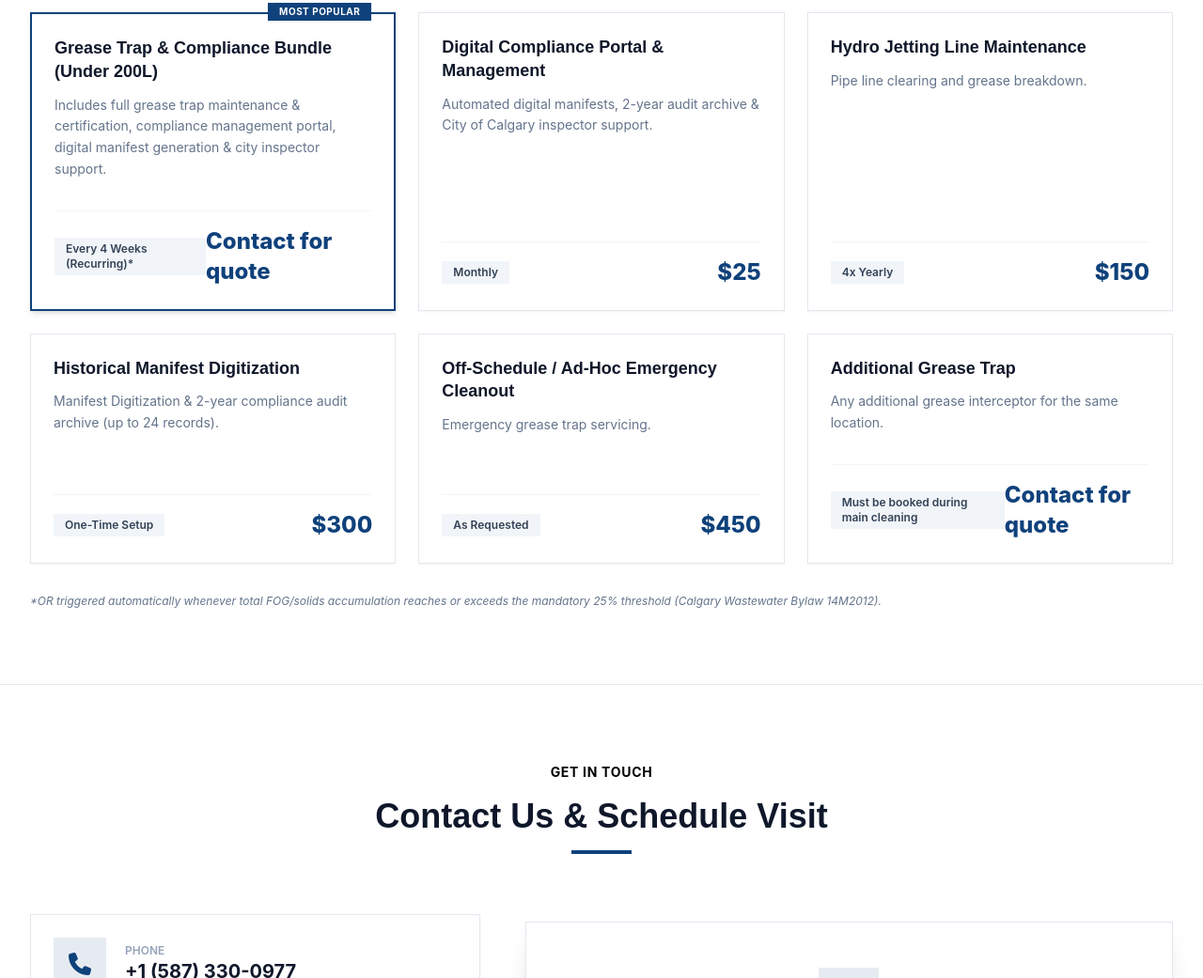
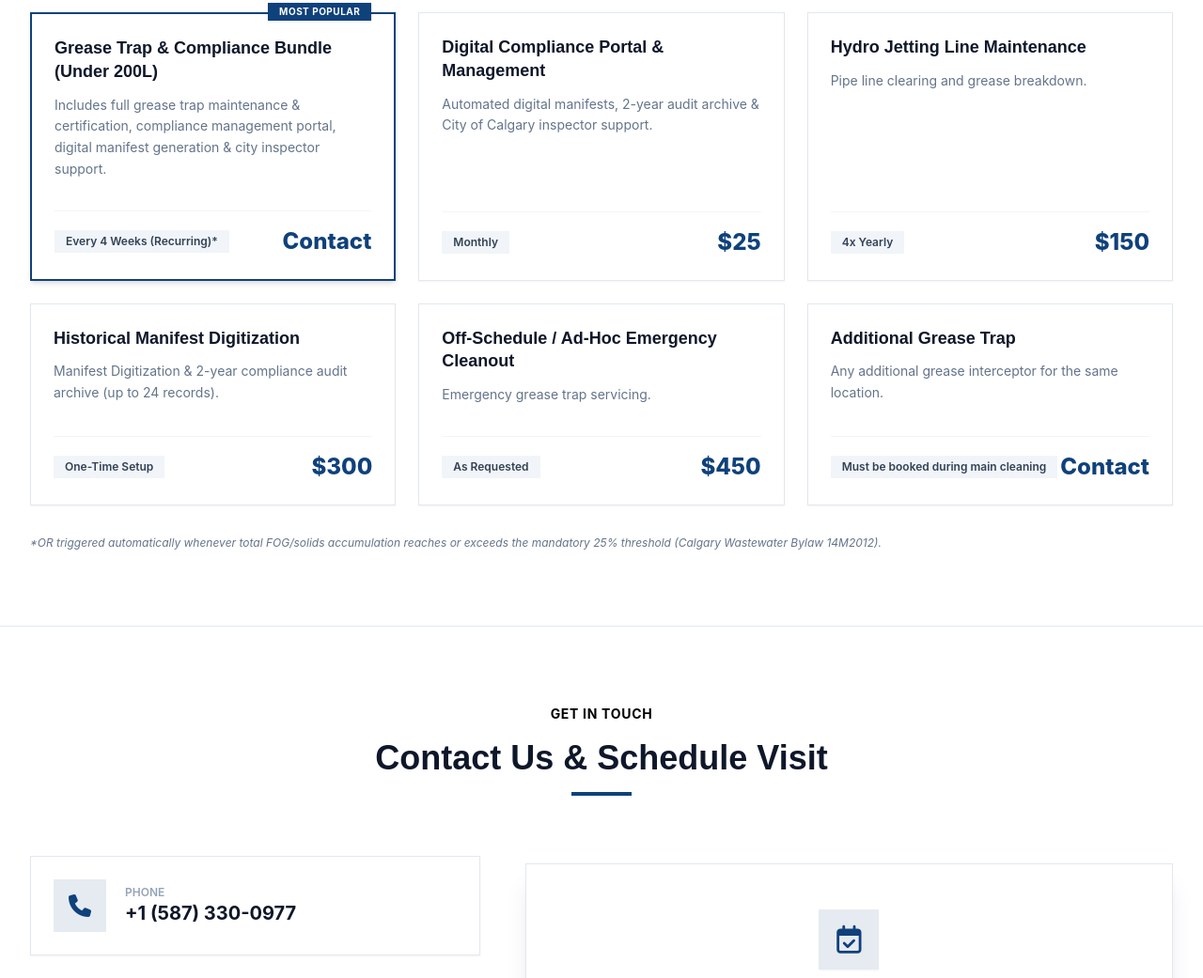
Before and after one commit to 2749736/m4K9x2, a plain HTML site: page index.html in a window 1280 px wide. Shown: the part 1563-2604 px from the top of the page at 94% size. Drawn offline with nearby package versions, Linux system fonts and the light colour scheme.

Commit message:
Change 'Contact for quote' to 'Contact' in index.html

```diff
--- a/index.html
+++ b/index.html
@@ -245,7 +245,7 @@
                             <span class="bg-slate-100 text-slate-700 text-xs font-semibold px-3 py-1">
                                 Every 4 Weeks (Recurring)*
                             </span>
-                            <span class="text-2xl font-extrabold text-[#0F417B]">Contact for quote</span>
+                            <span class="text-2xl font-extrabold text-[#0F417B]">Contact</span>
                         </div>
                     </div>
 
@@ -335,7 +335,7 @@
                             <span class="bg-slate-100 text-slate-700 text-xs font-semibold px-3 py-1">
                                 Must be booked during main cleaning
                             </span>
-                            <span class="text-2xl font-extrabold text-[#0F417B]">Contact for quote</span>
+                            <span class="text-2xl font-extrabold text-[#0F417B]">Contact</span>
                         </div>
                     </div>
 
```
